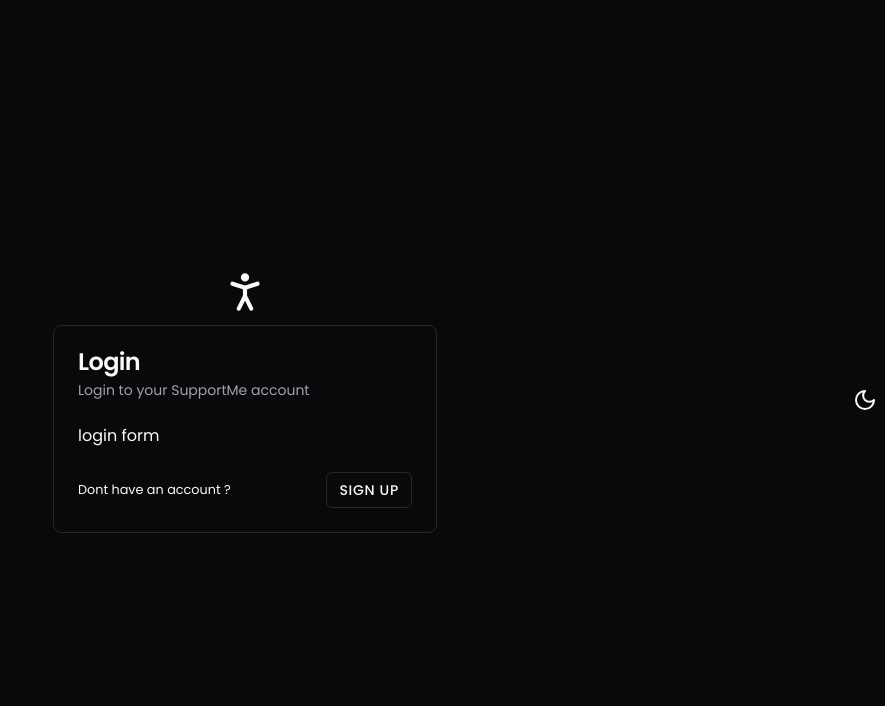
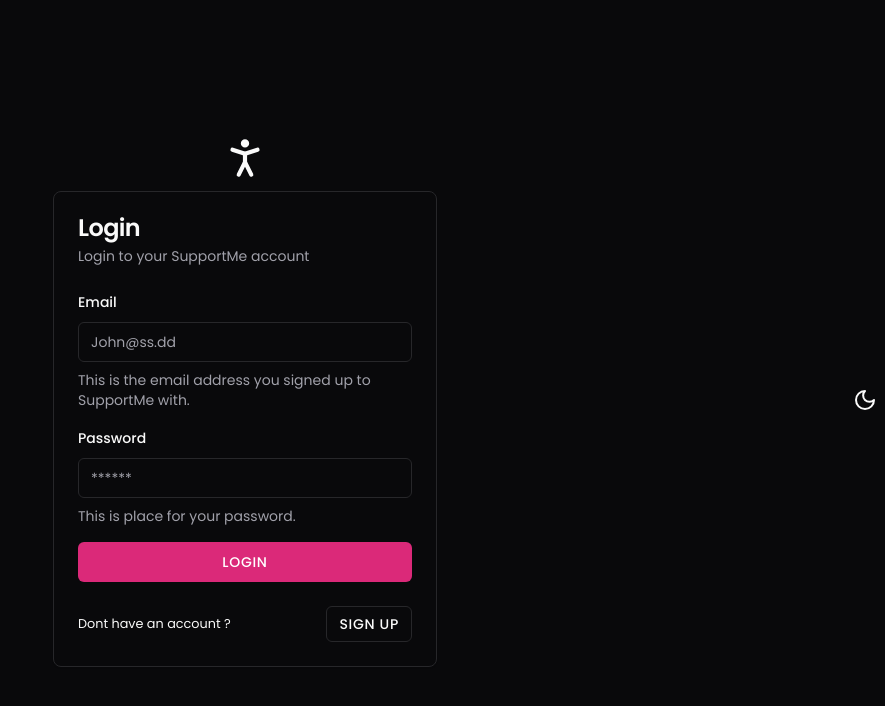
Before and after one commit to Wolferner/shadcn-ui-learning, a Next.js app: page /login in a window 1280 px wide. Shown: the top 706 px of the page, without its empty margins (395-1280 px from the left). Built offline with nearby package versions, Linux system fonts and the light colour scheme.

Commit message:
10. Created Form for Login, added input, form and label

```diff
--- a/app/(logged-out)/login/page.tsx
+++ b/app/(logged-out)/login/page.tsx
@@ -9,10 +9,45 @@
 	CardHeader,
 	CardTitle,
 } from '@/components/ui/card';
+import {
+	Form,
+	FormControl,
+	FormDescription,
+	FormField,
+	FormItem,
+	FormLabel,
+	FormMessage,
+} from '@/components/ui/form';
+import { Input } from '@/components/ui/input';
+import { zodResolver } from '@hookform/resolvers/zod';
 import { PersonStandingIcon } from 'lucide-react';
 import Link from 'next/link';
+import { useForm } from 'react-hook-form';
+import * as zod from 'zod';
+
+// Schema for Zod validation
+const formSchema = zod.object({
+	email: zod.string().email(),
+	password: zod.string(),
+});
+// Types for form generated from zod schema
+type FormType = zod.infer<typeof formSchema>;
 
 export default function LoginPage() {
+	//Initialization of react-hook-form
+	const form = useForm<FormType>({
+		resolver: zodResolver(formSchema),
+		defaultValues: {
+			email: '',
+			password: '',
+		},
+	});
+
+	const handleSubmit = (data: FormType) => {
+		console.log('success', data);
+		form.reset();
+	};
+
 	return (
 		<>
 			<PersonStandingIcon size={50} />
@@ -22,7 +57,48 @@
 					<CardTitle>Login</CardTitle>
 					<CardDescription>Login to your SupportMe account</CardDescription>
 				</CardHeader>
-				<CardContent>login form</CardContent>
+				<CardContent>
+					<Form {...form}>
+						<form
+							className='flex flex-col gap-4'
+							onSubmit={form.handleSubmit(handleSubmit)}
+						>
+							<FormField
+								control={form.control}
+								name='email'
+								render={({ field }) => (
+									<FormItem>
+										<FormLabel>Email</FormLabel>
+										<FormControl>
+											<Input placeholder='John@ss.dd' {...field} />
+										</FormControl>
+										<FormDescription>
+											This is the email address you signed up to SupportMe with.
+										</FormDescription>
+										<FormMessage />
+									</FormItem>
+								)}
+							/>
+							<FormField
+								control={form.control}
+								name='password'
+								render={({ field }) => (
+									<FormItem>
+										<FormLabel>Password</FormLabel>
+										<FormControl>
+											<Input type='password' placeholder='******' {...field} />
+										</FormControl>
+										<FormDescription>
+											This is place for your password.
+										</FormDescription>
+										<FormMessage />
+									</FormItem>
+								)}
+							/>
+							<Button type='submit'>Login</Button>
+						</form>
+					</Form>
+				</CardContent>
 				<CardFooter className='justify-between'>
 					<small>Dont have an account ?</small>
 					<Button variant='outline' size='sm' asChild>
--- a/app/globals.css
+++ b/app/globals.css
@@ -57,7 +57,7 @@
 		--accent: 240 3.7% 15.9%;
 		--accent-foreground: 0 0% 98%;
 
-		--destructive: 0 62.8% 30.6%;
+		--destructive: 0 72% 51%;
 		--destructive-foreground: 0 0% 98%;
 
 		--border: 240 3.7% 15.9%;
--- /dev/null
+++ b/components/ui/form.tsx
@@ -0,0 +1,176 @@
+import * as React from "react"
+import * as LabelPrimitive from "@radix-ui/react-label"
+import { Slot } from "@radix-ui/react-slot"
+import {
+  Controller,
+  ControllerProps,
+  FieldPath,
+  FieldValues,
+  FormProvider,
+  useFormContext,
+} from "react-hook-form"
+
+import { cn } from "@/lib/utils"
+import { Label } from "@/components/ui/label"
+
+const Form = FormProvider
+
+type FormFieldContextValue<
+  TFieldValues extends FieldValues = FieldValues,
+  TName extends FieldPath<TFieldValues> = FieldPath<TFieldValues>
+> = {
+  name: TName
+}
+
+const FormFieldContext = React.createContext<FormFieldContextValue>(
+  {} as FormFieldContextValue
+)
+
+const FormField = <
+  TFieldValues extends FieldValues = FieldValues,
+  TName extends FieldPath<TFieldValues> = FieldPath<TFieldValues>
+>({
+  ...props
+}: ControllerProps<TFieldValues, TName>) => {
+  return (
+    <FormFieldContext.Provider value={{ name: props.name }}>
+      <Controller {...props} />
+    </FormFieldContext.Provider>
+  )
+}
+
+const useFormField = () => {
+  const fieldContext = React.useContext(FormFieldContext)
+  const itemContext = React.useContext(FormItemContext)
+  const { getFieldState, formState } = useFormContext()
+
+  const fieldState = getFieldState(fieldContext.name, formState)
+
+  if (!fieldContext) {
+    throw new Error("useFormField should be used within <FormField>")
+  }
+
+  const { id } = itemContext
+
+  return {
+    id,
+    name: fieldContext.name,
+    formItemId: `${id}-form-item`,
+    formDescriptionId: `${id}-form-item-description`,
+    formMessageId: `${id}-form-item-message`,
+    ...fieldState,
+  }
+}
+
+type FormItemContextValue = {
+  id: string
+}
+
+const FormItemContext = React.createContext<FormItemContextValue>(
+  {} as FormItemContextValue
+)
+
+const FormItem = React.forwardRef<
+  HTMLDivElement,
+  React.HTMLAttributes<HTMLDivElement>
+>(({ className, ...props }, ref) => {
+  const id = React.useId()
+
+  return (
+    <FormItemContext.Provider value={{ id }}>
+      <div ref={ref} className={cn("space-y-2", className)} {...props} />
+    </FormItemContext.Provider>
+  )
+})
+FormItem.displayName = "FormItem"
+
+const FormLabel = React.forwardRef<
+  React.ElementRef<typeof LabelPrimitive.Root>,
+  React.ComponentPropsWithoutRef<typeof LabelPrimitive.Root>
+>(({ className, ...props }, ref) => {
+  const { error, formItemId } = useFormField()
+
+  return (
+    <Label
+      ref={ref}
+      className={cn(error && "text-destructive", className)}
+      htmlFor={formItemId}
+      {...props}
+    />
+  )
+})
+FormLabel.displayName = "FormLabel"
+
+const FormControl = React.forwardRef<
+  React.ElementRef<typeof Slot>,
+  React.ComponentPropsWithoutRef<typeof Slot>
+>(({ ...props }, ref) => {
+  const { error, formItemId, formDescriptionId, formMessageId } = useFormField()
+
+  return (
+    <Slot
+      ref={ref}
+      id={formItemId}
+      aria-describedby={
+        !error
+          ? `${formDescriptionId}`
+          : `${formDescriptionId} ${formMessageId}`
+      }
+      aria-invalid={!!error}
+      {...props}
+    />
+  )
+})
+FormControl.displayName = "FormControl"
+
+const FormDescription = React.forwardRef<
+  HTMLParagraphElement,
+  React.HTMLAttributes<HTMLParagraphElement>
+>(({ className, ...props }, ref) => {
+  const { formDescriptionId } = useFormField()
+
+  return (
+    <p
+      ref={ref}
+      id={formDescriptionId}
+      className={cn("text-sm text-muted-foreground", className)}
+      {...props}
+    />
+  )
+})
+FormDescription.displayName = "FormDescription"
+
+const FormMessage = React.forwardRef<
+  HTMLParagraphElement,
+  React.HTMLAttributes<HTMLParagraphElement>
+>(({ className, children, ...props }, ref) => {
+  const { error, formMessageId } = useFormField()
+  const body = error ? String(error?.message) : children
+
+  if (!body) {
+    return null
+  }
+
+  return (
+    <p
+      ref={ref}
+      id={formMessageId}
+      className={cn("text-sm font-medium text-destructive", className)}
+      {...props}
+    >
+      {body}
+    </p>
+  )
+})
+FormMessage.displayName = "FormMessage"
+
+export {
+  useFormField,
+  Form,
+  FormItem,
+  FormLabel,
+  FormControl,
+  FormDescription,
+  FormMessage,
+  FormField,
+}
--- /dev/null
+++ b/components/ui/input.tsx
@@ -0,0 +1,25 @@
+import * as React from "react"
+
+import { cn } from "@/lib/utils"
+
+export interface InputProps
+  extends React.InputHTMLAttributes<HTMLInputElement> {}
+
+const Input = React.forwardRef<HTMLInputElement, InputProps>(
+  ({ className, type, ...props }, ref) => {
+    return (
+      <input
+        type={type}
+        className={cn(
+          "flex h-10 w-full rounded-md border border-input bg-background px-3 py-2 text-sm ring-offset-background file:border-0 file:bg-transparent file:text-sm file:font-medium placeholder:text-muted-foreground focus-visible:outline-none focus-visible:ring-2 focus-visible:ring-ring focus-visible:ring-offset-2 disabled:cursor-not-allowed disabled:opacity-50",
+          className
+        )}
+        ref={ref}
+        {...props}
+      />
+    )
+  }
+)
+Input.displayName = "Input"
+
+export { Input }
--- /dev/null
+++ b/components/ui/label.tsx
@@ -0,0 +1,26 @@
+"use client"
+
+import * as React from "react"
+import * as LabelPrimitive from "@radix-ui/react-label"
+import { cva, type VariantProps } from "class-variance-authority"
+
+import { cn } from "@/lib/utils"
+
+const labelVariants = cva(
+  "text-sm font-medium leading-none peer-disabled:cursor-not-allowed peer-disabled:opacity-70"
+)
+
+const Label = React.forwardRef<
+  React.ElementRef<typeof LabelPrimitive.Root>,
+  React.ComponentPropsWithoutRef<typeof LabelPrimitive.Root> &
+    VariantProps<typeof labelVariants>
+>(({ className, ...props }, ref) => (
+  <LabelPrimitive.Root
+    ref={ref}
+    className={cn(labelVariants(), className)}
+    {...props}
+  />
+))
+Label.displayName = LabelPrimitive.Root.displayName
+
+export { Label }
--- a/package.json
+++ b/package.json
@@ -9,6 +9,8 @@
     "lint": "next lint"
   },
   "dependencies": {
+    "@hookform/resolvers": "^3.3.4",
+    "@radix-ui/react-label": "^2.0.2",
     "@radix-ui/react-slot": "^1.0.2",
     "@radix-ui/react-tooltip": "^1.0.7",
     "class-variance-authority": "^0.7.0",
@@ -17,8 +19,10 @@
     "next": "14.1.3",
     "react": "^18",
     "react-dom": "^18",
+    "react-hook-form": "^7.51.1",
     "tailwind-merge": "^2.2.2",
-    "tailwindcss-animate": "^1.0.7"
+    "tailwindcss-animate": "^1.0.7",
+    "zod": "^3.22.4"
   },
   "devDependencies": {
     "@types/node": "^20",
```
Also changed, not shown: 1 other file (tests, documents, lock files or other folders).
